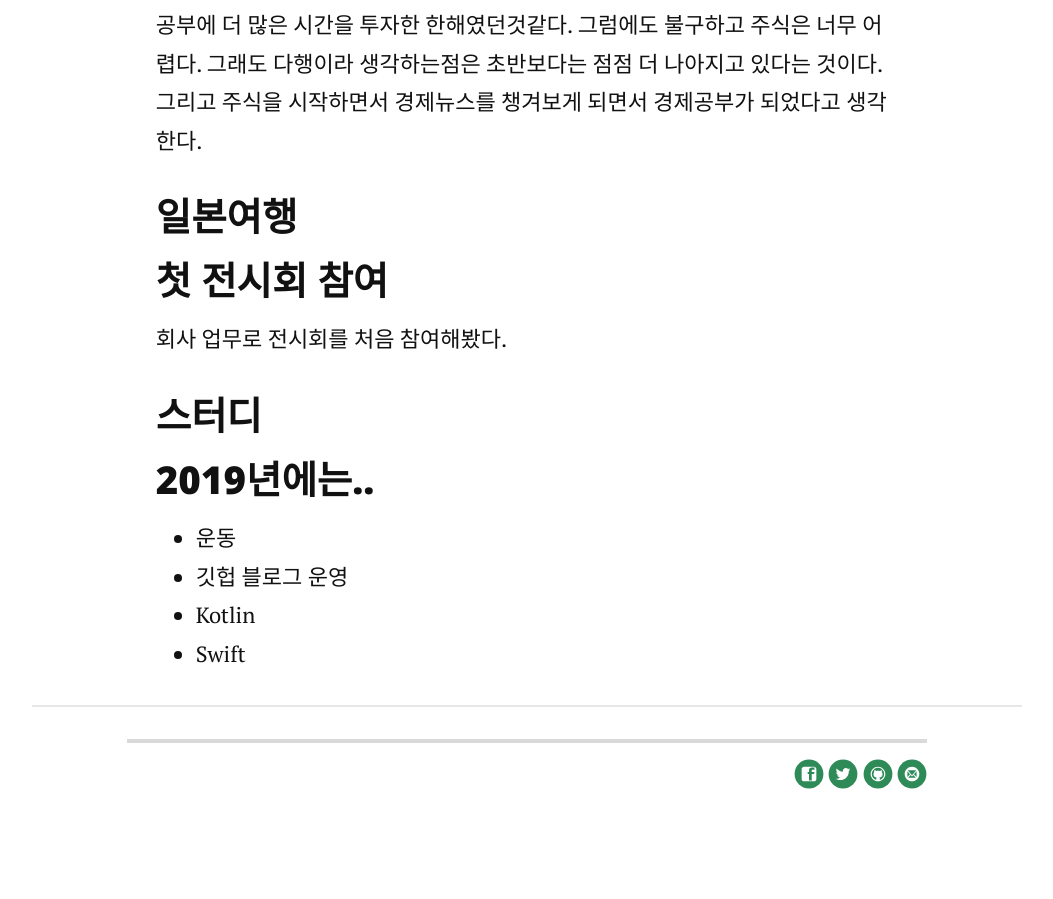
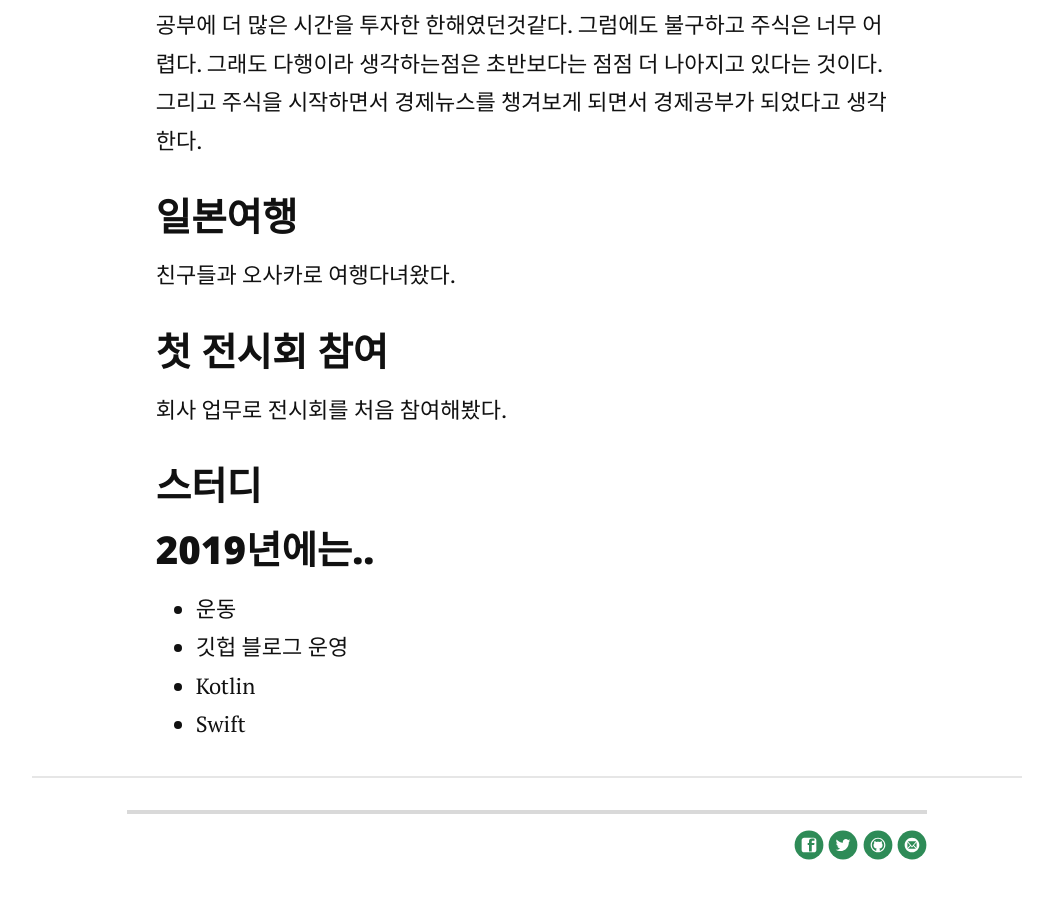
Before and after one commit to ilwon126/ilwon126.github.io, a Jekyll site: the page built from _posts/2019-01-01-회고록.md, in a window 1280 px wide and 900 px high, scrolled down 1307 px. Shown: the whole window, without its empty margins (113-1166 px from the left). Built offline with Jekyll 4.4.1, drawn with Linux system fonts in a browser that asks for light colours; nearby versions of some CDN libraries; before the commit the page ends 2138 px from its top, so only the background shows below that.

Commit message:
포스트 수정

```diff
--- a/_posts/2019-01-01-회고록.md
+++ b/_posts/2019-01-01-회고록.md
@@ -30,7 +30,7 @@ description: 2018 회고록
 
 
 ### 일본여행
-
+친구들과 오사카로 여행다녀왔다.
 
 
 
```
